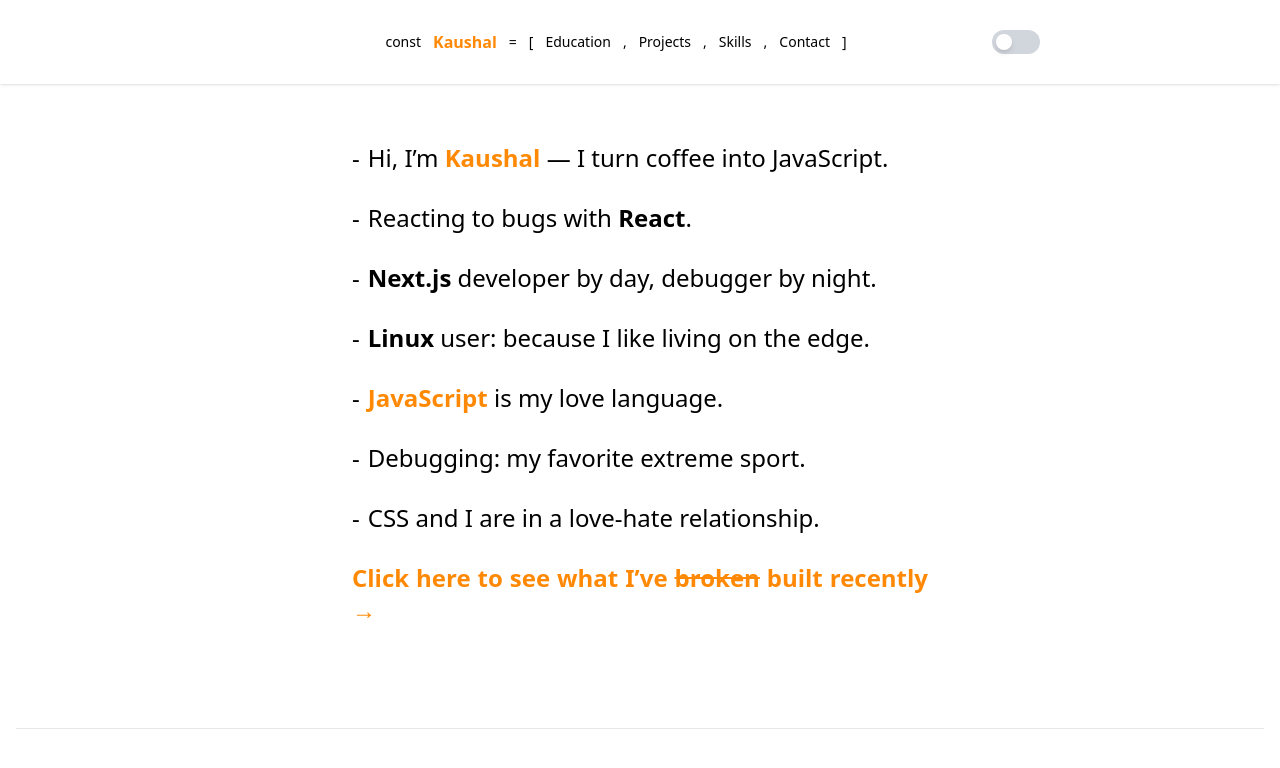
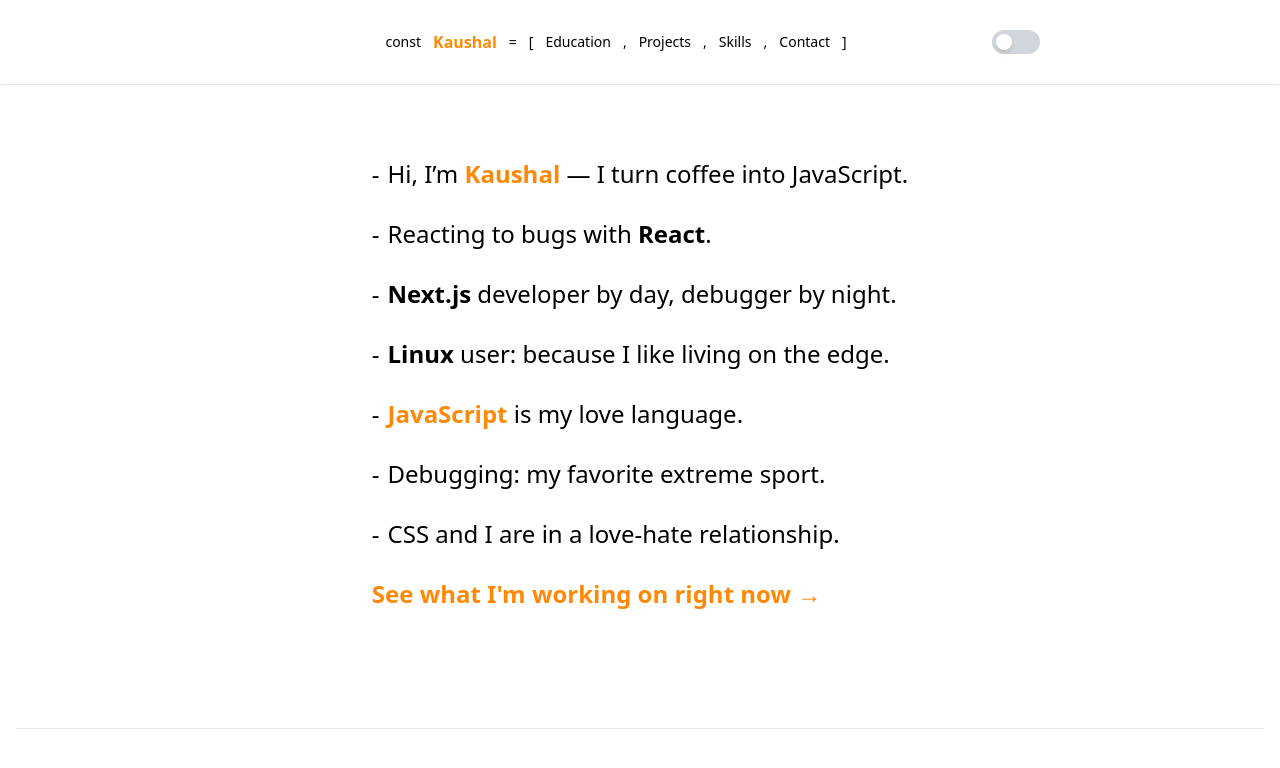
Before and after one commit to penguin-404/vite-portfolio, a React (Vite) app: page / in a window 1280 px wide. Shown: the top 768 px of the page. Built offline with nearby package versions, Linux system fonts and the light colour scheme.

Commit message:
Added Update page with simple boilerplate component for my website

```diff
--- a/src/components/Home.jsx
+++ b/src/components/Home.jsx
@@ -28,8 +28,8 @@ const Home = () => {
             CSS and I are in a love-hate relationship.
           </li>
           <li className="mt-6">
-            <Link to="/projects" className="text-orange-400 font-semibold hover:underline">
-              Click here to see what I’ve <span className="line-through">broken</span> built recently →
+            <Link to="/updates" className="text-orange-400 font-semibold hover:underline">
+              See what I'm working on right now →
             </Link>
           </li>
         </ul>
--- /dev/null
+++ b/src/components/Updates.jsx
@@ -0,0 +1,9 @@
+import React from 'react'
+
+const Updates = () => {
+  return (
+    <div>Updates</div>
+  )
+}
+
+export default Updates
--- a/src/main.jsx
+++ b/src/main.jsx
@@ -8,6 +8,7 @@ import Education from './components/Education.jsx'
 import Projects from './components/Projects.jsx'
 import Skills from './components/Skills.jsx'
 import Home from './components/Home.jsx'
+import Updates from './components/Updates.jsx'
 
 createRoot(document.getElementById('root')).render(
   <BrowserRouter>
@@ -18,6 +19,7 @@ createRoot(document.getElementById('root')).render(
          <Route path='projects' element={<Projects />}/>
          <Route path='skills' element={<Skills />}/>
          <Route path='contact' element={<Contact />}/>
+         <Route path='updates' element={<Updates />}/>
       </Route>
     </Routes>
   </BrowserRouter>
```
